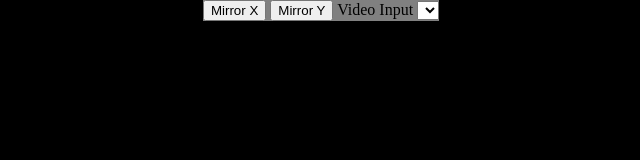
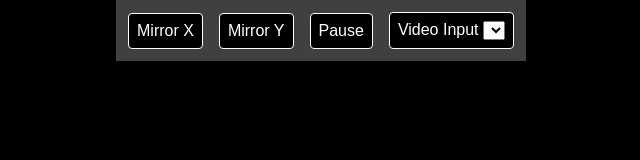
Before and after one commit to parrotmac/webcam-viewer, a plain HTML site: page index.html in a window 1280 px wide. Shown: the whole page, without its empty margins (319-959 px from the left). Drawn offline with Linux system fonts and the light colour scheme.

Commit message:
improve buttons & add freeze frame

```diff
--- a/index.html
+++ b/index.html
@@ -10,6 +10,7 @@
             padding: 0;
             height: 100%;
             background-color: black;
+            font-family: sans-serif;
         }
 
         body {
@@ -43,12 +44,39 @@
             z-index: 15;
             position: absolute;
             margin: 0;
-            padding: 0;
+            padding: 0.25em;
             top: -10rem;
-            background-color: rgb(128, 128, 128);
-            display: block;
+            background-color: rgb(128, 128, 128, 0.50);
+            display: flex;
+            justify-content: center;
+            align-items: center;
+            flex-direction: row;
 
-            transition: top 0.5s ease-in-out;
+            transition: top 0.25s ease-in-out;
+        }
+
+        .control-btn {
+            margin: 0.5em;
+            padding: 0.5em;
+            font-size: 1em;
+            background-color: rgb(0, 0, 0);
+            color: rgb(255, 255, 255);
+            border: 1px solid rgb(255, 255, 255);
+            border-radius: 0.25em;
+        }
+
+        .control-spacer {
+            border: 0;
+        }
+
+        .video-input {
+            margin: 0.5em;
+            padding: 0.5em;
+            font-size: 1em;
+            background-color: rgb(0, 0, 0);
+            color: rgb(255, 255, 255);
+            border: 1px solid rgb(255, 255, 255);
+            border-radius: 0.25em;
         }
 
         #controls.visible {
@@ -59,9 +87,11 @@
 <body>
 <div id="controls-activation">
     <div id="controls">
-        <button id="mirror-x">Mirror X</button>
-        <button id="mirror-y">Mirror Y</button>
-        <label for="video-input">
+        <button class="control-btn" id="mirror-x">Mirror X</button>
+        <button class="control-btn" id="mirror-y">Mirror Y</button>
+        <div class="control-spacer"></div>
+        <button class="control-btn" id="freeze">Pause</button>
+        <label for="video-input" id="video-input-label" class="video-input">
             Video Input
             <select id="video-input"></select>
         </label>
@@ -120,6 +150,19 @@
         console.error(error);
     });
 
+    // Freeze
+    const freeze = document.querySelector("#freeze");
+    freeze.addEventListener('click', (ev) => {
+        if (video.paused) {
+            video.play();
+            freeze.innerText = 'Pause';
+        } else {
+            video.pause();
+            freeze.innerText = 'Resume';
+        }
+    }, false);
+
+
     // Controls
     const controls = document.querySelector("#controls");
 
```
